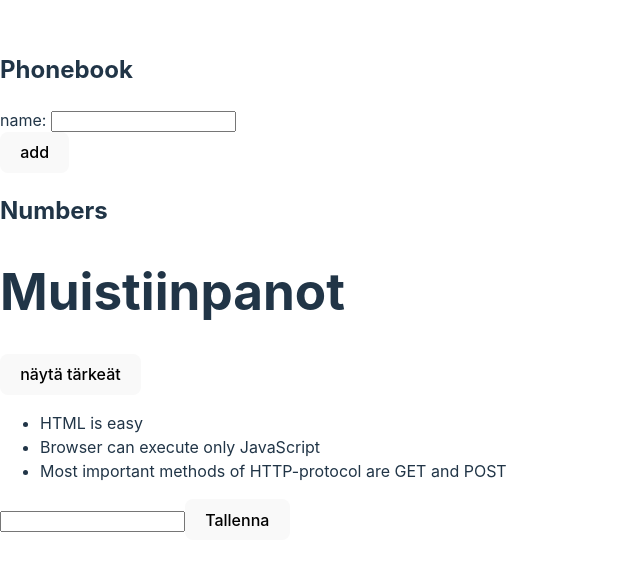
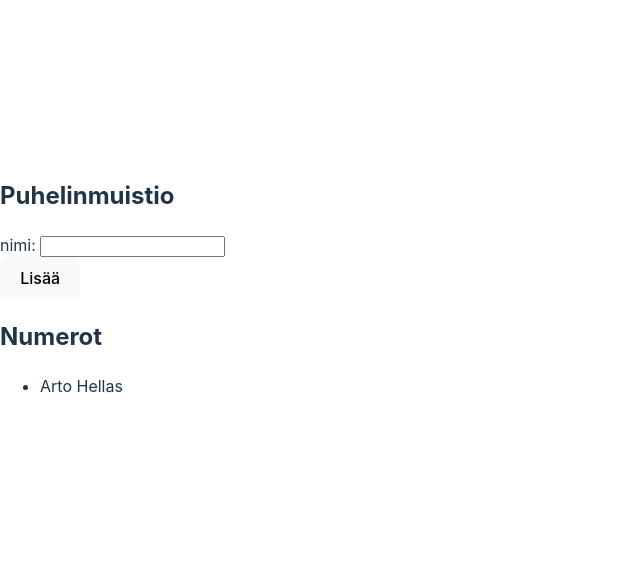
Before and after one commit to sakluk/fullstack-mooc, a React (Vite) app in the folder osa2/puhelinluettelo/: page / in a window 1280 px wide. Shown: the part 114-684 px from the top of the page, without its empty margins (0-640 px from the left). Built offline with nearby package versions, Linux system fonts and the light colour scheme.

Commit message:
tehtävä 2.6 puhelinluettelo vaihe1

```diff
--- a/osa2/puhelinluettelo/src/App.jsx
+++ b/osa2/puhelinluettelo/src/App.jsx
@@ -1,77 +1,57 @@
 import { useState } from 'react'
 
-// Leikitään aluksi Note-komponentilla
-import Note from './components/Note'
+const Person = ({ person }) => {
+  return (
+    <li>{person.name}</li>
+  )
+}
 
-
-const App = (props) => {
+const App = () => {
   const [persons, setPersons] = useState([
     { name: 'Arto Hellas' }
   ])
   const [newName, setNewName] = useState('')
 
-  // Opettelua varten
-  const [notes, setNotes] = useState(props.notes)
-  const [newNote, setNewNote] = useState('')
-  const [showAll, setShowAll] = useState(true)
-
-  const notesToShow = showAll
-  ? notes
-  : notes.filter(note => note.important)
-
-
-  const handleNoteChange = (event) => {
+  const handlePersonChange = (event) => {
     console.log(event.target.value)
-    setNewNote(event.target.value)
+    setNewName(event.target.value)
   }
 
-  const addNote = (event) => {
+  const addPerson = event => {
     event.preventDefault()
-    const noteObject = {
-      content: newNote,
-      important: Math.random() > 0.5,
-      id: String(notes.length + 1),
+    console.log('Painiketta painettu', event.target)
+    const personObject = {
+      name: newName
     }
-
-    setNotes(notes.concat(noteObject))
-    setNewNote('')
-    console.log('notes', notes)
+    console.log('personObject', personObject)
+    setPersons(persons.concat(personObject))
+    setNewName('')
   }
 
   return (
     <div>
-      {/* Varsinainen tehtävä */}
-      <h2>Phonebook</h2>
-      <form>
+      <h2>Puhelinmuistio</h2>
+      <form onSubmit={addPerson}>
         <div>
-          name: <input />
+          nimi: <input
+          value={newName}
+          onChange={handlePersonChange}/>
         </div>
         <div>
-          <button type="submit">add</button>
+          <button type="submit">Lisää</button>
         </div>
       </form>
-      <h2>Numbers</h2>
-
-    {/* Opettelua varten */}
-    <h1>Muistiinpanot</h1>
-    <div>
-      <button onClick={() => setShowAll(!showAll)}>
-        näytä {showAll ? 'tärkeät' : 'kaikki' }
-      </button>
+      <h2>Numerot</h2>
+      <div>
+        <ul>
+          {persons.map(person =>
+            <Person key={person.name} person={person} />
+          )}
+        </ul>
+      </div>
     </div>
-    <ul>
-      {notesToShow.map(note => <Note key={note.id} note={note} />)}
-    </ul>
-    <form onSubmit={addNote}>
-        <input
-          value={newNote}
-          onChange={handleNoteChange}
-        />
-        <button type="submit">Tallenna</button>
-    </form>
-  </div>
   )
-
 }
 
+
 export default App
--- a/osa2/puhelinluettelo/src/main.jsx
+++ b/osa2/puhelinluettelo/src/main.jsx
@@ -3,30 +3,30 @@ import { createRoot } from 'react-dom/client'
 import './index.css'
 import App from './App.jsx'
 
-const notes = [
-  {
-    id: 1,
-    content: 'HTML is easy',
-    date: '2021-05-30T17:30:31.098Z',
-    important: true,
-  },
-  {
-    id: 2,
-    content: 'Browser can execute only JavaScript',
-    date: '2021-05-30T18:39:34.091Z',
-    important: false,
-  },
-  {
-    id: 3,
-    content: 'Most important methods of HTTP-protocol are GET and POST',
-    date: '2021-05-30T19:20:14.298Z',
-    important: true,
-  },
-]
+// const notes = [
+//   {
+//     id: 1,
+//     content: 'HTML is easy',
+//     date: '2021-05-30T17:30:31.098Z',
+//     important: true,
+//   },
+//   {
+//     id: 2,
+//     content: 'Browser can execute only JavaScript',
+//     date: '2021-05-30T18:39:34.091Z',
+//     important: false,
+//   },
+//   {
+//     id: 3,
+//     content: 'Most important methods of HTTP-protocol are GET and POST',
+//     date: '2021-05-30T19:20:14.298Z',
+//     important: true,
+//   },
+// ]
 // console.log('notes at main.jsx', notes)
 
 createRoot(document.getElementById('root')).render(
   <StrictMode>
-    <App notes={ notes } />
+    <App />
   </StrictMode>,
 )
```
Also changed, not shown: 2 other files (tests, documents, lock files or other folders).
